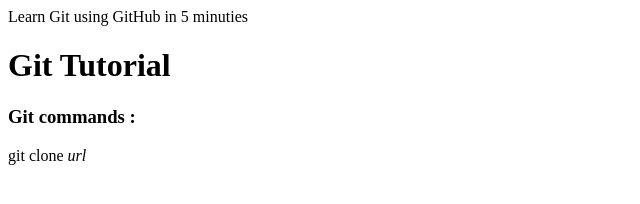
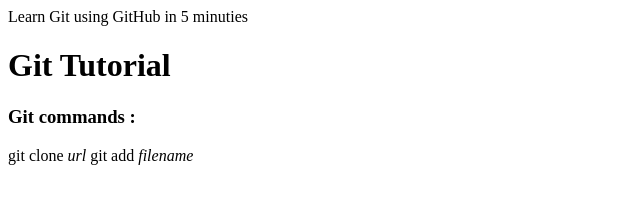
Before and after one commit to banjoSolomon/Solomon-, a plain HTML site: page index.html in a window 1280 px wide. Shown: the whole page, without its empty margins (0-640 px from the left). Drawn offline with Linux system fonts and the light colour scheme.

Commit message:
Update index.html

```diff
--- a/index.html
+++ b/index.html
@@ -10,6 +10,6 @@
 <h1>Git Tutorial</h1>
 <h3>Git commands :</h3>
 git clone <i>url</i>
-</body>
 
+git add <i>filename</!>
 </html>
```
